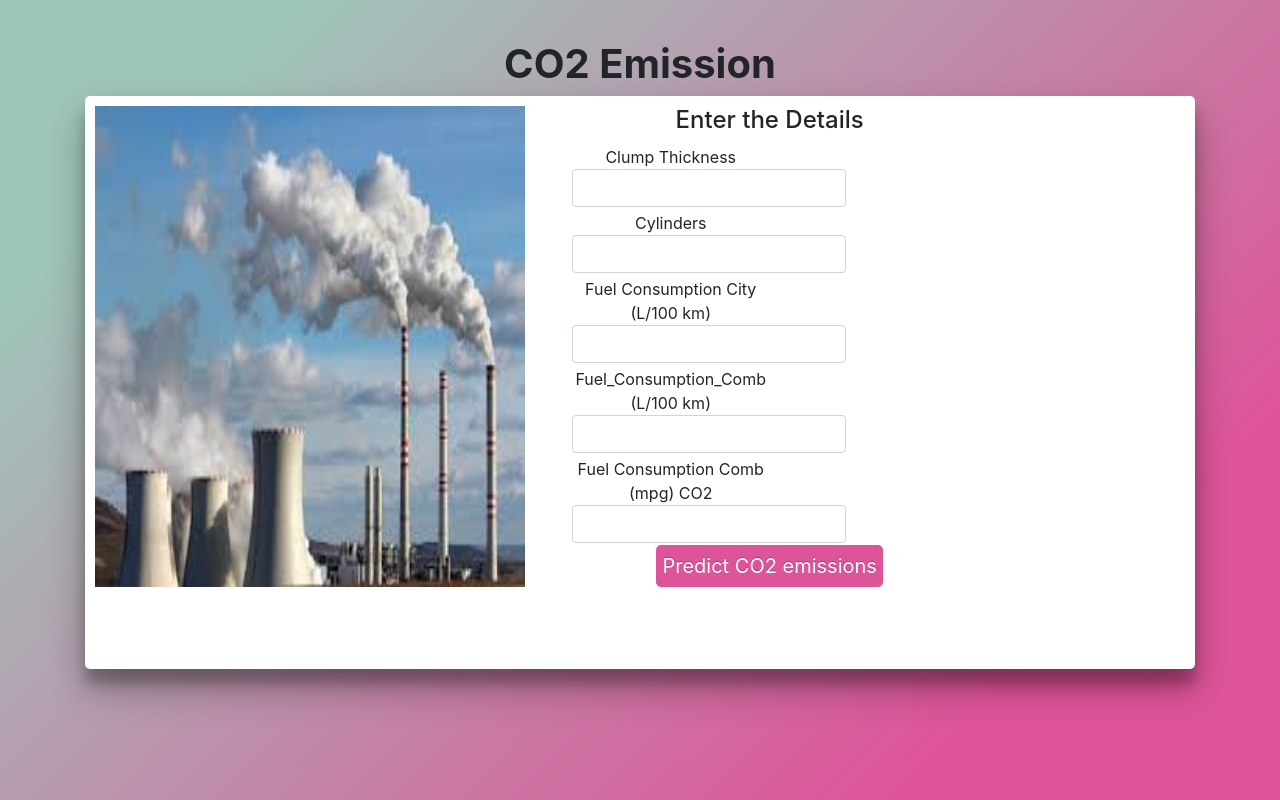
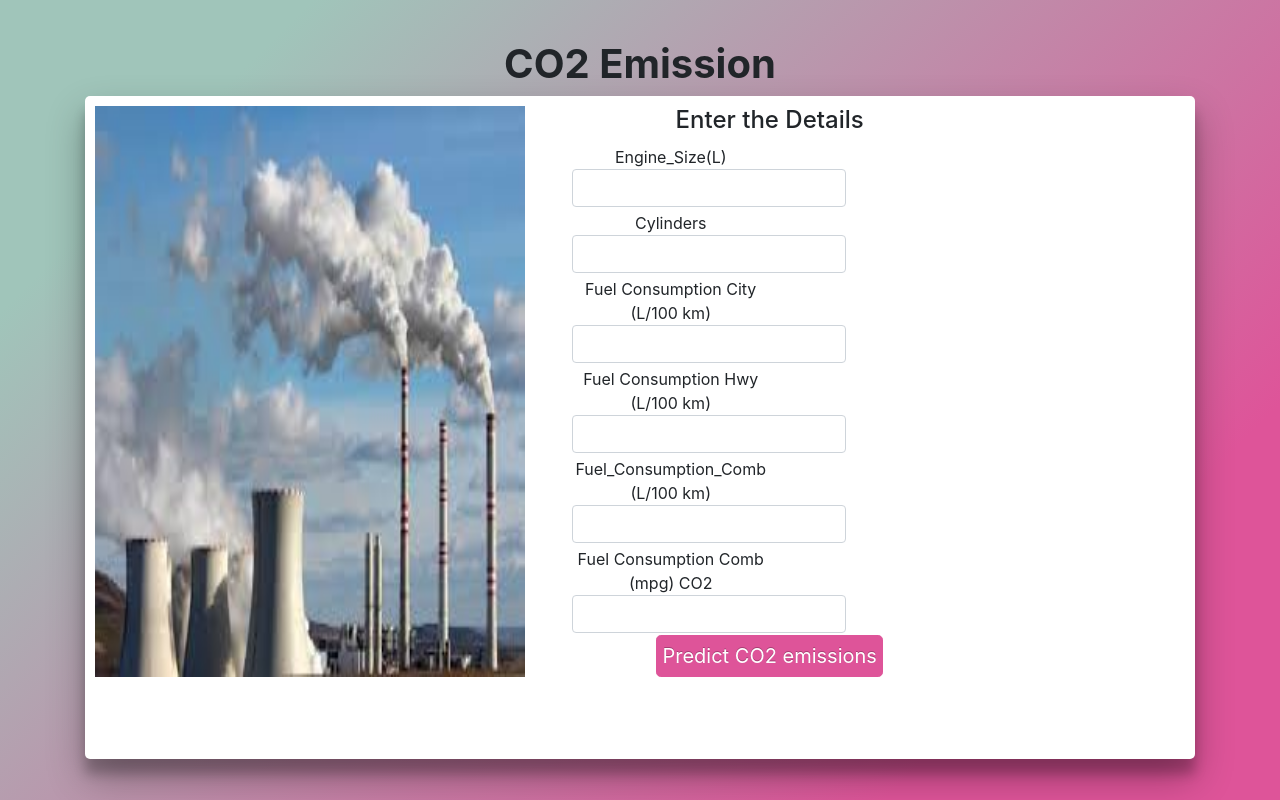
Before and after one commit to BIDISHA-CHANDA/CO2-EMISSION, a Flask app: page / in a window 1280 px wide. Run offline with Flask 2, Linux system fonts and the light colour scheme; parts of the project's set-up code (start-up, migrations or seed data) failed here and were passed over; some libraries are stand-ins or nearby versions.

Commit message:
Update index.html

```diff
--- a/templates/index.html
+++ b/templates/index.html
@@ -83,7 +83,7 @@
                 <div class="container">
                   <h4>Enter the Details</h4>
                   <div class="form-group">
-                    <label for="Engine_Size(L)">Clump Thickness </label>
+                    <label for="Engine_Size(L)">Engine_Size(L)</label>
                     <input type="text" class="form-control" name="Engine_Size(L)" required="required">
                   </div>
                   <div class="form-group">
@@ -93,6 +93,10 @@
                   <div class="form-group">
                     <label for="Fuel_Consumption_City_(L/100 km)">Fuel Consumption City (L/100 km)</label>
                     <input type="text" class="form-control" name="Fuel_Consumption_City_(L/100 km)" required="required" />
+                  </div>
+                  <div class="form-group">
+                    <label for="Fuel_Consumption_Hwy_(L/100 km)">Fuel Consumption Hwy (L/100 km)</label>
+                    <input type="text" class="form-control" name="Fuel_Consumption_Hwy_(L/100 km)" required="required" />
                   </div>
                   <div class="form-group">
                     <label for="Fuel_Consumption_Comb_(L/100 km)">Fuel_Consumption_Comb (L/100 km)</label>
```
